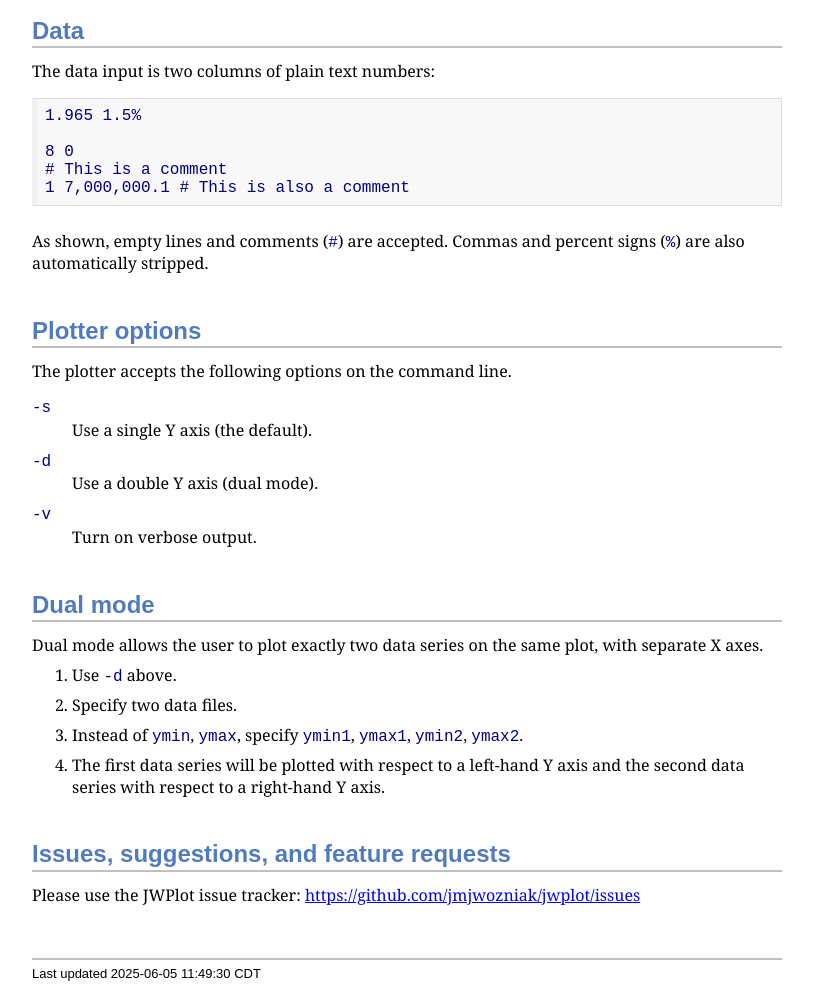
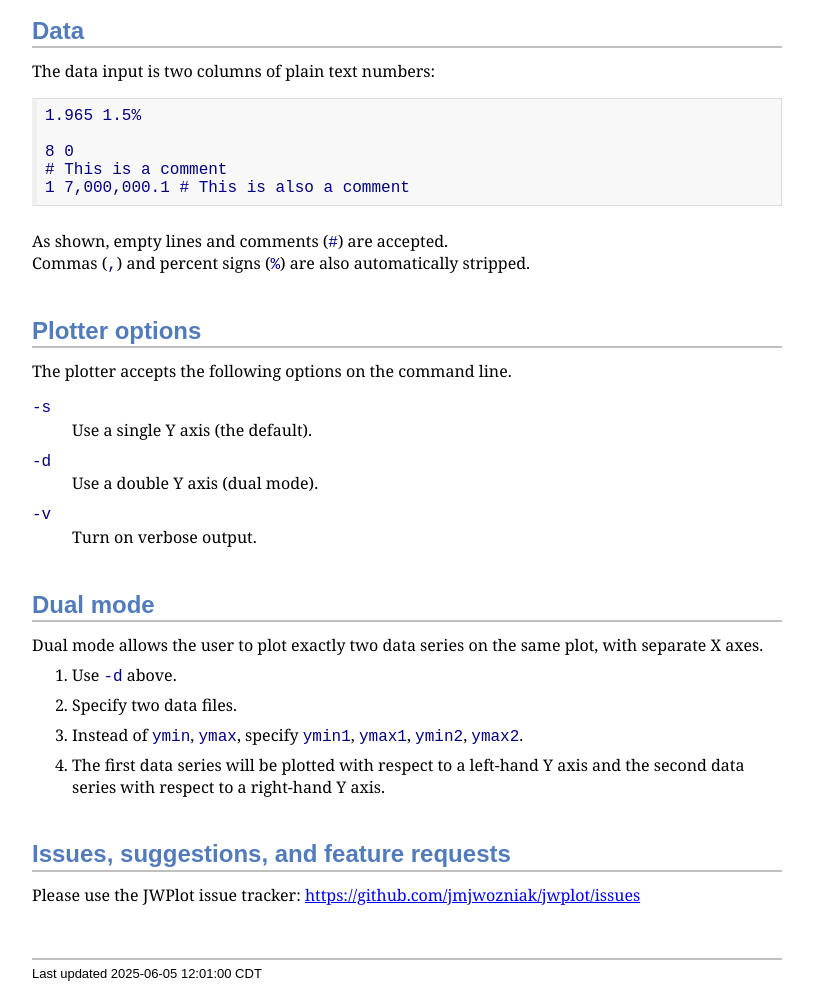
Before and after one commit to j-woz/jwplot, a plain HTML site: page index.html in a window 1280 px wide. Shown: the part 2677-3665 px from the top of the page, without its empty margins (32-845 px from the left). Drawn offline with Linux system fonts and the light colour scheme.

Commit message:
HTML version

```diff
--- a/index.html
+++ b/index.html
@@ -1002,8 +1002,8 @@ $ convert my_output.eps my_output.pdf</code></pre>
 # This is a comment
 1 7,000,000.1 # This is also a comment</code></pre>
 </div></div>
-<div class="paragraph"><p>As shown, empty lines and comments (<code>#</code>) are accepted.
-Commas and percent signs (<code>%</code>) are also automatically stripped.</p></div>
+<div class="paragraph"><p>As shown, empty lines and comments (<code>#</code>) are accepted.<br />
+Commas (<code>,</code>) and percent signs (<code>%</code>) are also automatically stripped.</p></div>
 </div>
 </div>
 <div class="sect1">
@@ -1082,7 +1082,7 @@ The first data series will be plotted with respect to a left-hand
 <div id="footer">
 <div id="footer-text">
 Last updated
- 2025-06-05 11:49:30 CDT
+ 2025-06-05 12:01:00 CDT
 </div>
 </div>
 </body>
```
